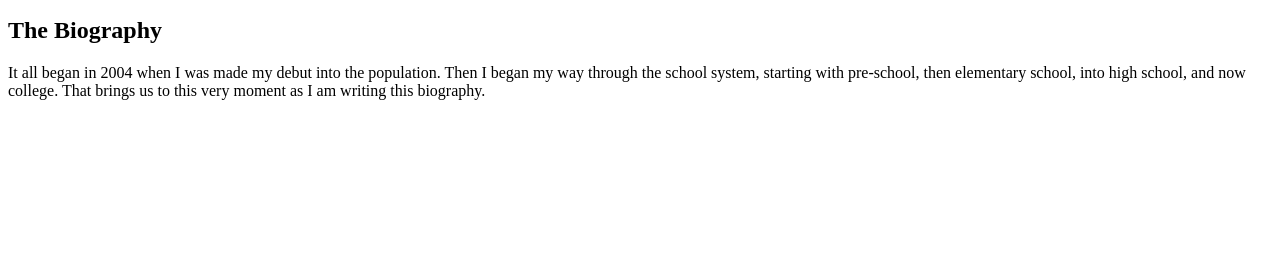
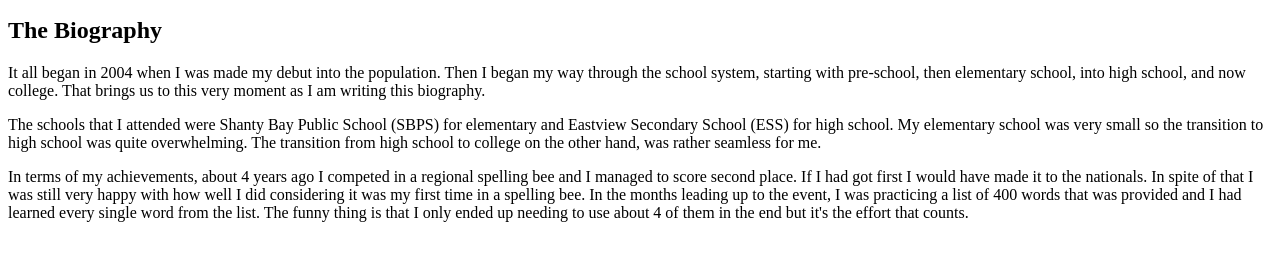
Before and after one commit to Chaasee/lab-01, a plain HTML site: page index.html in a window 1280 px wide. Shown: the part 101-362 px from the top of the page. Drawn offline with Linux system fonts and the light colour scheme.

Commit message:
Added 2 more paragraphs

```diff
--- a/index.html
+++ b/index.html
@@ -1,5 +1,6 @@
 <!DOCTYPE html>
 <html lang="en">
+
 <head>
     <meta charset="UTF-8">
     <meta http-equiv="X-UA-Compatible" content="IE=edge">
@@ -16,10 +17,27 @@
     <section>
         <h2>The Biography</h2>
         <p>
-                It all began in 2004 when I was made my debut into the population. Then I began my way through the school system, starting
-                with pre-school, then elementary school, into high school, and now college. That brings us to this very moment as I am writing
+            It all began in 2004 when I was made my debut into the population. Then I began my way through the school
+            system, starting
+            with pre-school, then elementary school, into high school, and now college. That brings us to this very
+            moment as I am writing
             this biography.
+        </p>
+
+        <p>
+            The schools that I attended were Shanty Bay Public School (SBPS) for elementary and Eastview Secondary School (ESS) for
+            high school. My elementary school was very small so the transition to high school was quite overwhelming. The transition from
+            high school to college on the other hand, was rather seamless for me.
+        </p>
+
+        <p>
+            In terms of my achievements, about 4 years ago I competed in a regional spelling bee and I managed to score second place. If I had
+            got first I would have made it to the nationals. In spite of that I was still very happy with how well I did considering it was my
+            first time in a spelling bee. In the months leading up to the event, I was practicing a list of 400 words that was provided and I had
+            learned every single word from the list. The funny thing is that I only ended up needing to use about 4 of them in the end but it's the
+            effort that counts.
         </p>
     </section>
 </body>
+
 </html>
```
Lines whose indentation alone changed are shown as unchanged.
